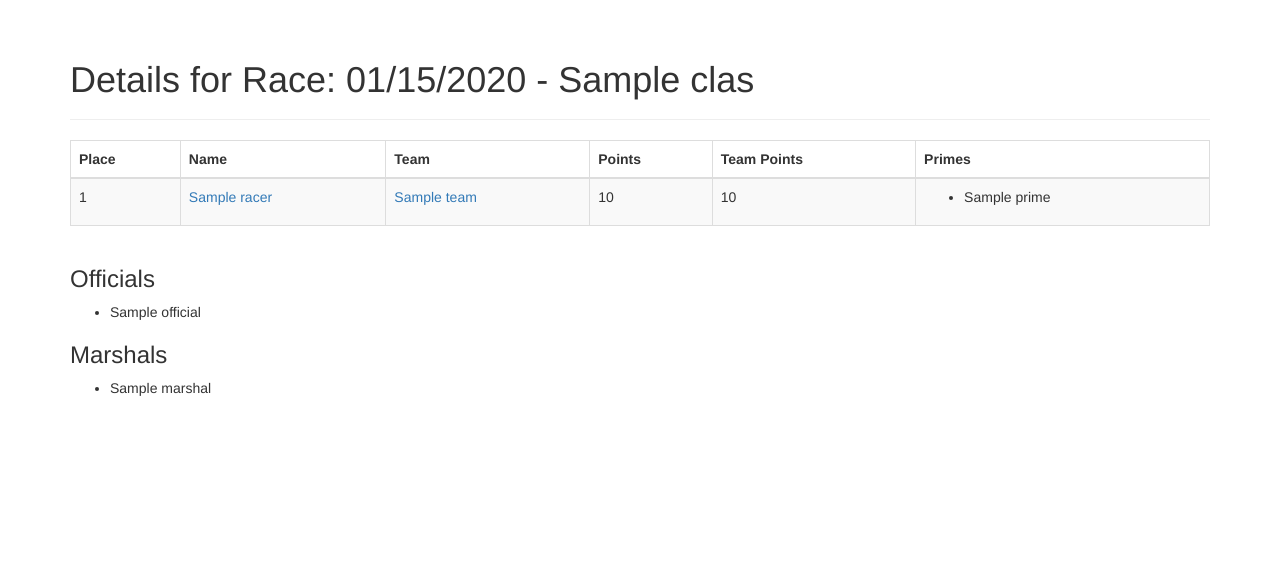
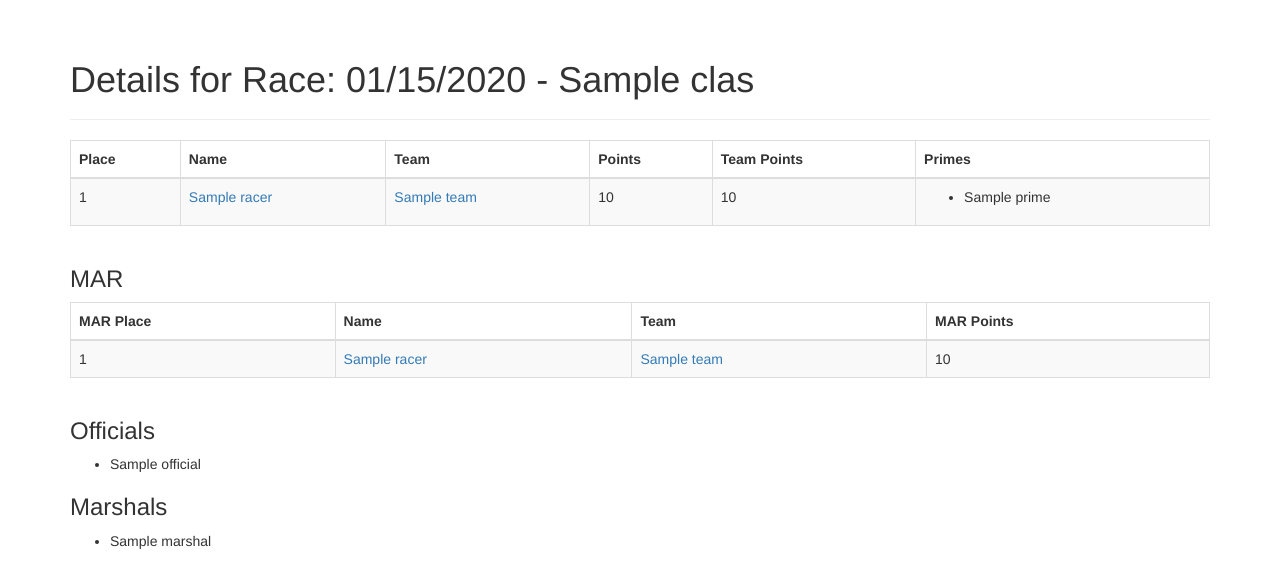
Before and after one commit to jyundt/oval, a Flask app: page /race/1/ in a window 1280 px wide. Shown: the part 52-640 px from the top of the page. Run offline with Flask 2, Linux system fonts and the light colour scheme; tables that the repository leaves empty hold one stand-in row (values such as "Sample post"); some libraries are stand-ins or nearby versions.

Commit message:
Adding MAR results to race list info.

```diff
--- a/app/main/views.py
+++ b/app/main/views.py
@@ -282,9 +282,16 @@ def race_details(id):
         if participant.points:
             points_race = True
 
+    #Generate list of MAR winners
+    mar_list = Participant.query.join(Race).filter(Race.id==id)\
+                                          .group_by(Participant.id)\
+                                          .having(Participant.mar_place>0)\
+                                          .order_by(Participant.mar_place)\
+                                          .all()
     return render_template('race_details.html', race=race,
                            participants=participants,
-                           points_race=points_race)
+                           points_race=points_race,
+                           mar_list=mar_list)
 
 
 @main.route('/race/add/', methods=['GET', 'POST'])
@@ -448,11 +455,16 @@ def race_add_participant(id):
         return redirect(url_for('main.race_details',id=race.id))
 
     #Let's get the next place and pre-populate the form
-    next_place = Participant.query.filter(and_(Participant.race_id==89,
-                                               Participant.place>0))\
-                                  .order_by(Participant.place.desc())\
-                                  .first()\
-                                  .place
+    if Participant.query.filter(and_(Participant.race_id==id,
+                                     Participant.place>0)).count():
+        next_place = Participant.query.filter(and_(Participant.race_id==id,
+                                                   Participant.place>0))\
+                                      .order_by(Participant.place.desc())\
+                                      .first()\
+                                      .place
+
+    else:
+        next_place=0
     form.place.data = next_place + 1
 
     return render_template('add.html',form=form,type='participant')
--- a/app/templates/race_details.html
+++ b/app/templates/race_details.html
@@ -90,7 +90,44 @@
 </tbody>
 </table>
 </div>
+<h3>
+MAR
+</h3>
 
+<div class="table-responsive">
+<table class="table table-striped table-bordered">
+<thead>
+<tr>
+<th>MAR Place</th>
+<th>Name</th>
+<th>Team</th>
+{% if points_race %}
+<th>MAR Points</th>
+{% endif %}
+</tr>
+</thead>
+<tbody>
+{% for mar_participant in mar_list%}
+<tr>
+<td>{{mar_participant.mar_place}}</td>
+<td><a href="{{url_for('main.racer_details',id=mar_participant.racer.id)}}">{{mar_participant.racer.name}}</a></td>
+{%if mar_participant.team is not none %}
+<td><a href="{{url_for('main.team_details', id=mar_participant.team.id)}}">{{ mar_participant.team.name }}</a></td>
+{%else%}
+<td>-</td>
+{%endif%}
+{% if points_race %}
+{% if mar_participant.mar_points is not none %}
+<td> {{ mar_participant.mar_points }}</td>
+{% else %}
+<td>-</td>
+{%endif%}
+{%endif%}
+</tr>
+{%endfor%}
+</tbody>
+</table>
+</div>
 {% if race.officials |length>0 %}
 <h3>
 Officials
```
